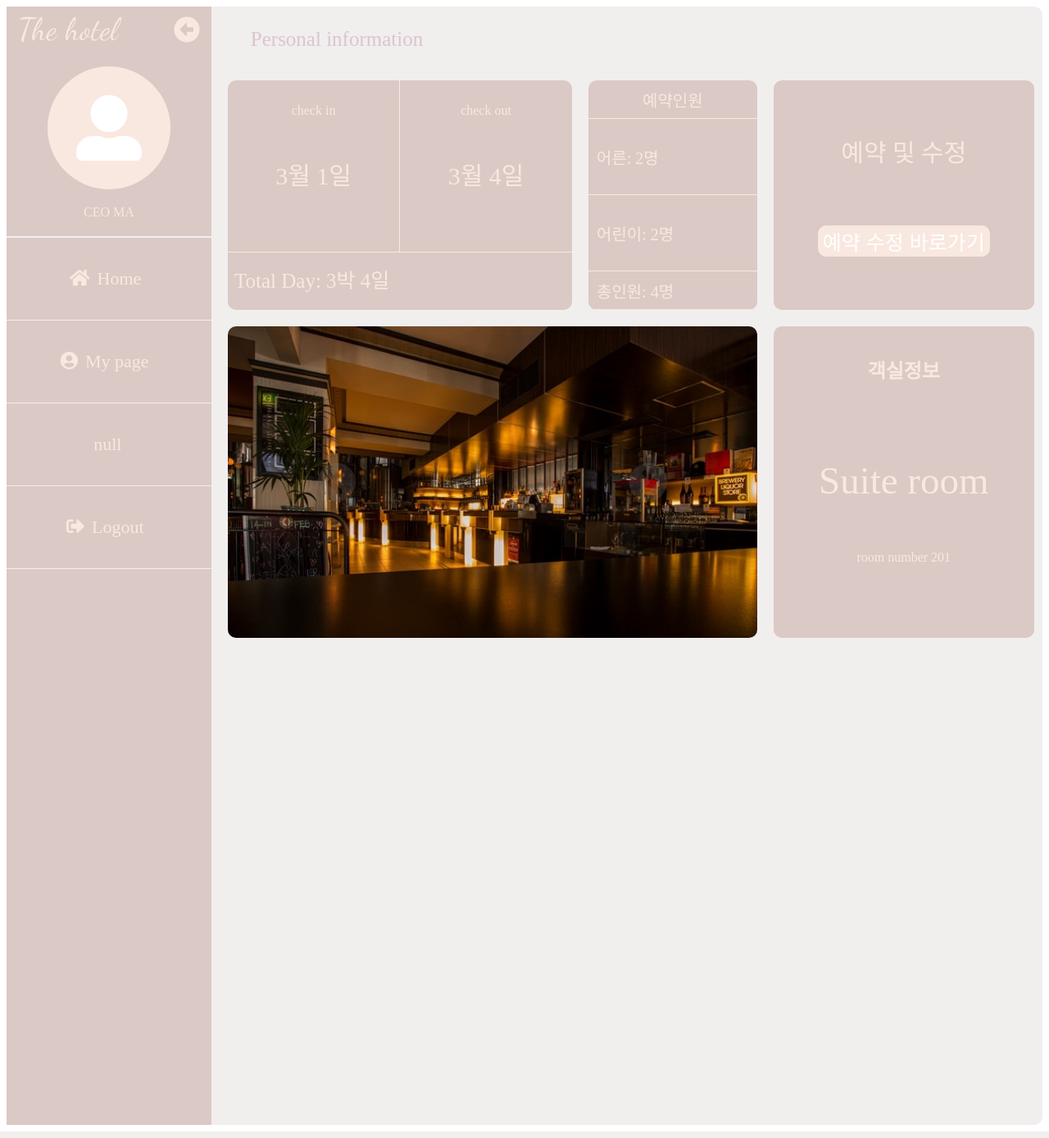
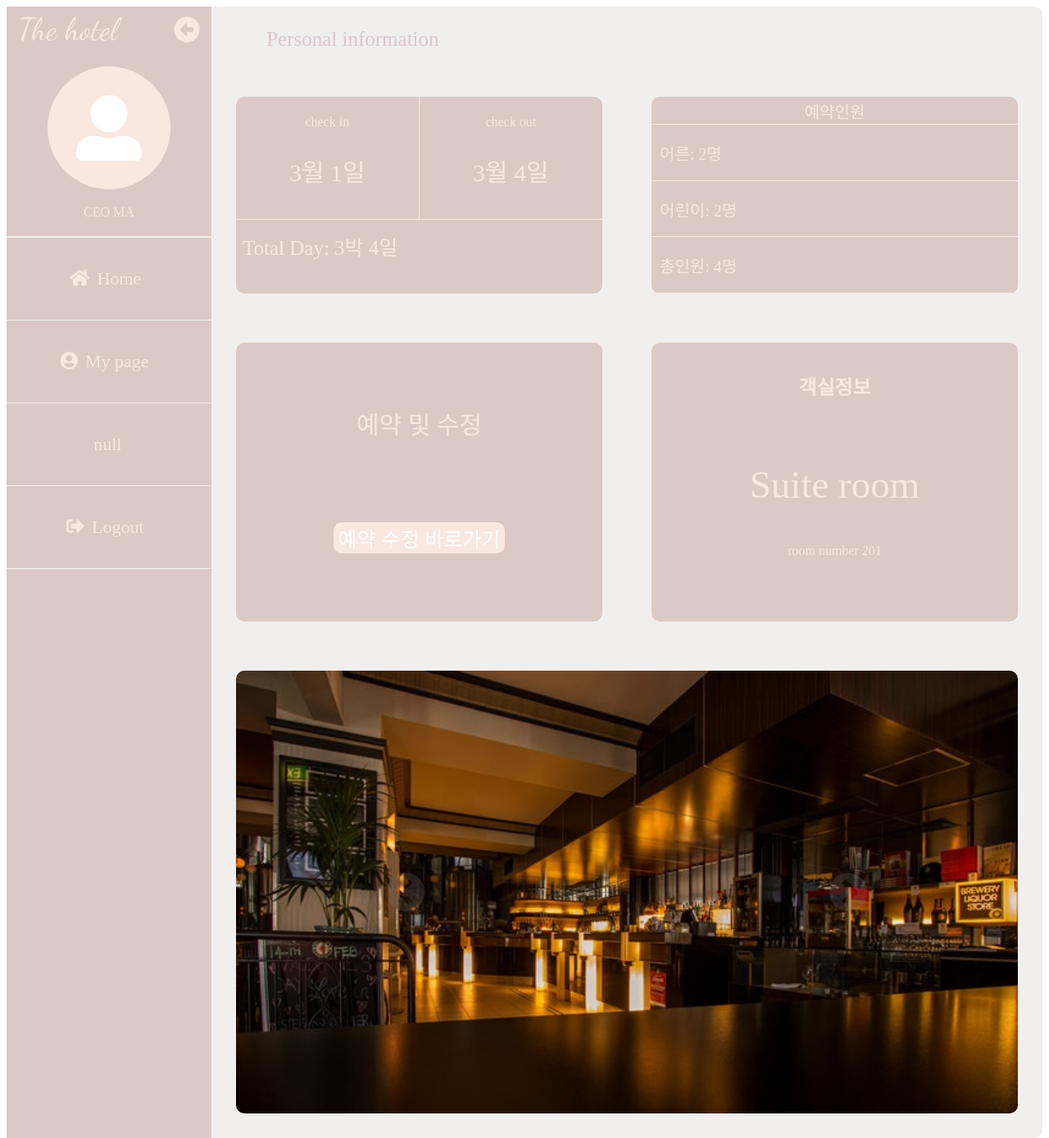
Before and after one commit to Beans9605/hotel_reservation, a Django app: page /users/mypage/ in a window 1280 px wide. Shown: the whole page at 82% size. Run offline with Django 3.2, Linux system fonts and the light colour scheme; some libraries are stand-ins or nearby versions.

Commit message:
Modify mypage

```diff
--- a/hotel_reservation/users/static/mypage/css/mypage.css
+++ b/hotel_reservation/users/static/mypage/css/mypage.css
@@ -2,7 +2,7 @@
 html,body {
 
   width: auto;
-  height: auto;
+  height: 100vh;
 }
 .main_box {
   margin: 0;
@@ -108,11 +108,11 @@
   margin-right: 9px;
 }
 .wrapper {
-
-  height: 100%;
+  overflow: auto;
+  height: 100vh;
   display: grid;
-  grid-template-columns: 300fr 200fr 300fr;
-  grid-template-rows: 80px 300px 400px;
+  grid-template-columns: 1fr 1fr ;
+  grid-template-rows: 80px 300px 400px 600px;
 }
 
 .mypage_title {
@@ -161,11 +161,11 @@
   grid-column: 1;
   grid-row: 2;
   position: relative;
-  margin: 10px;
-  margin-left: 20px;
+  margin: 30px;
+
   display: grid;
   grid-template-columns: 1fr 1fr ;
-  grid-template-rows: 6fr 2fr;
+  grid-template-rows: 5fr 3fr;
 }
 .check_in {
 
@@ -231,9 +231,9 @@
   border-radius: 10px;
   grid-column: 2;
   grid-row: 2;
-  margin: 10px;
+  margin: 30px;
   display: grid;
-  grid-template-rows: 1fr 2fr 2fr 1fr
+  grid-template-rows: 1fr 2fr 2fr 2fr
 }
 .people_number li {
   border-bottom:  1px solid #F9E8E0;
@@ -274,10 +274,10 @@
   background-color: inherit;
   background-color: #DBC9C5;
   border-radius: 10px;
-  grid-column: 3;
-  grid-row: 2;
+  grid-column: 1;
+  grid-row: 3;
   position: relative;
-  margin: 10px;
+  margin: 30px;
 }
 .modify_reservation p {
   color: #F9E8E0;
@@ -307,12 +307,12 @@
 }
 .room_picture {
   border-radius: 10px;
-  grid-column: 1 / 3;
-  grid-row: 3;
+  grid-column: 1 / -1;
+  grid-row: 4;
   position: relative;
   overflow: hidden;
-  margin: 10px;
-  margin-left: 20px;
+  margin: 30px;
+
 
 }
 .pic_view_box {
@@ -337,7 +337,7 @@
 }
 #next_btn {
   color: gray;
-  margin-left: 190px;
+  margin-left: 270px;
   opacity: 0.2;
   transition: opacity 0.3s;
   }
@@ -346,7 +346,7 @@
 }
 #prev_btn {
   color: gray;
-  margin-left: -190px;
+  margin-left: -270px;
   opacity: 0.2;
   transition: opacity 0.3s;
 }
@@ -364,9 +364,9 @@
   background-color: inherit;
   background-color: #DBC9C5;
   border-radius: 10px;
-  margin: 10px;
+  margin: 30px;
 
-  grid-column: 3 ;
+  grid-column: 2 ;
   grid-row: 3;
   position: relative;
 }
```
